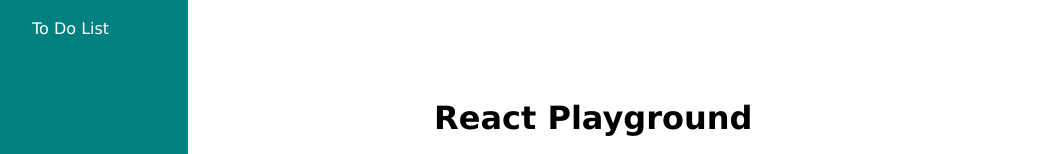
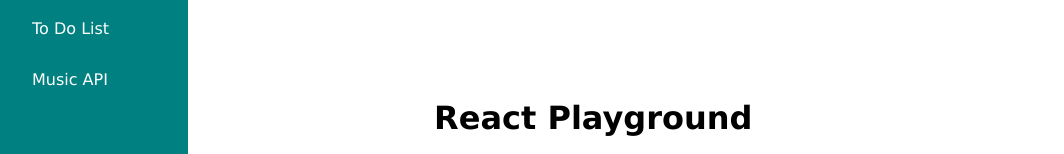
Before and after one commit to Pumala/react-playground, a React (Create React App) app: page /#/ in a window 1280 px wide. Shown: the part 230-384 px from the top of the page, without its empty margins (0-1064 px from the left). Built offline with nearby package versions, Linux system fonts and the light colour scheme.

Commit message:
add music comp

```diff
--- a/src/App.js
+++ b/src/App.js
@@ -4,8 +4,9 @@ import Home from './components/Home/Home';
 import ColorBrowser from './components/ColorBrowserApp/ColorBrowser/ColorBrowser';
 import CookingTimers from './components/CookingTimersApp/CookingTimers/CookingTimers';
 import ToDoList from './components/ToDoApp/ToDoList/ToDoList';
+import MusicApi from './components/MusicAPIApp/MusicAPI/MusicAPI';
 import NotFound from './components/NotFound/NotFound';
-import { BrowserRouter as Router, Route, Switch } from 'react-router-dom';
+import { HashRouter as Router, Route, Switch } from 'react-router-dom';
 import './App.scss';
 import styled, { css } from 'styled-components';
 
@@ -42,6 +43,7 @@ const App = () => {
               <Route path="/color-browser" component={ColorBrowser} />
               <Route path="/cooking-timers" component={CookingTimers} />
               <Route path="/to-do-list" component={ToDoList} />
+              <Route path="/music-api" component={MusicApi} />
               <Route component={NotFound} />
             </Switch>
           </main>
--- a/src/components/LeftSideNav/LeftSideNav.js
+++ b/src/components/LeftSideNav/LeftSideNav.js
@@ -28,6 +28,11 @@ const LeftSideNav = ({toggleMenu}) => {
                         to="/to-do-list"
                     >To Do List</Link>
                 </li>
+                <li>
+                    <Link
+                        to="/music-api"
+                    >Music API</Link>
+                </li>
             </ul>
         </nav>
     )
--- /dev/null
+++ b/src/components/MusicAPIApp/MusicAPI/MusicAPI.js
@@ -0,0 +1,15 @@
+import React from 'react';
+
+const MusicAPI = () => {
+
+    const title = 'Music Yay';
+
+    return (
+        <div className="music-api-app">
+            <h1>{title}</h1>
+        </div>
+    )
+
+};
+
+export default MusicAPI;
```
Also changed, not shown: src/components/MusicAPIApp/MusicAPI/MusicAPI.scss (added).
